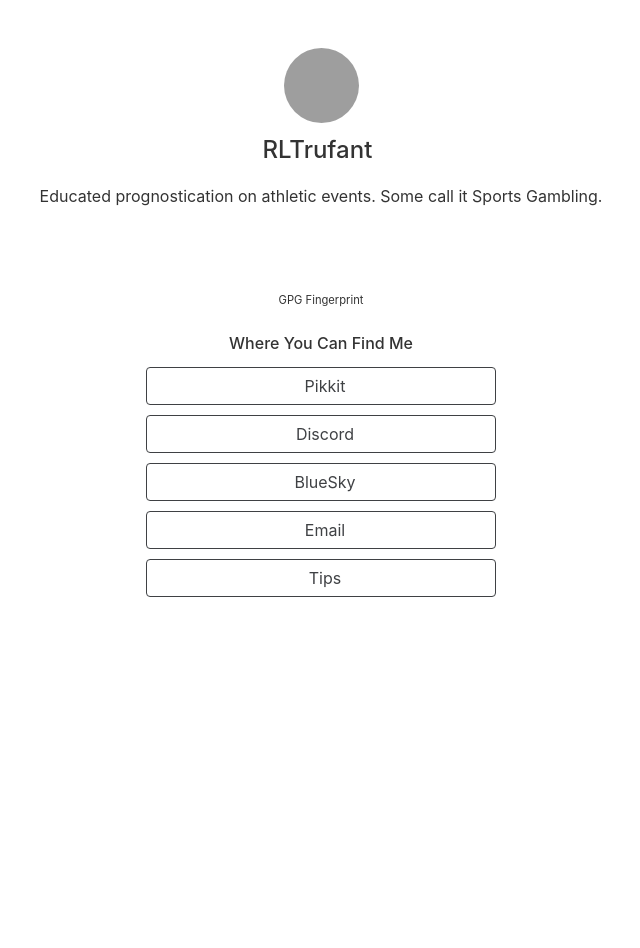
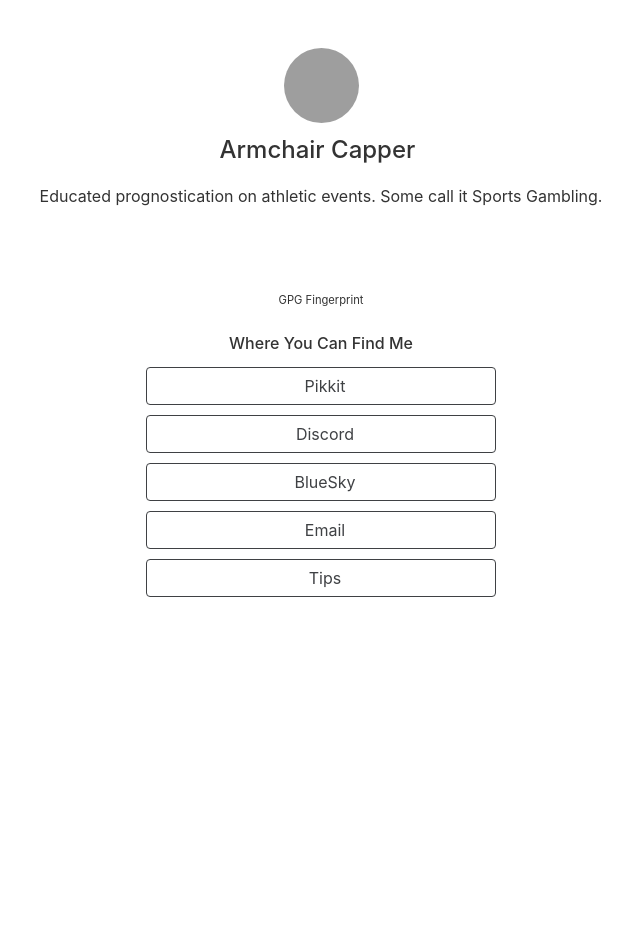
Before and after one commit to vellsworth/profile, a Jekyll site: the page built from index.html, in a window 1280 px wide. Shown: the whole page, without its empty margins (319-959 px from the left). Built offline with Jekyll 4.4.1, drawn with Linux system fonts in a browser that asks for light colours; nearby versions of some CDN libraries; grey boxes are pictures that could not be loaded.

Commit message:
Update _config.yml

```diff
--- a/_config.yml
+++ b/_config.yml
@@ -2,8 +2,8 @@
 theme: linkhub-jekyll-theme
 
 # Site Configuration
-name: RLTrufant  # Name of your website
-tagline: Armchair Capper  # Set your preferred page title
+name: Armchair Capper  # Name of your website
+tagline:  # Set your preferred page title
 description: Educated prognostication on athletic events. Some call it Sports Gambling.  # Also used as a meta description
 favicon:
   path: assets/images/favicon.svg # Path / URL to the favicon of your website (e.g., 'assets/images/favicon.png')
```
